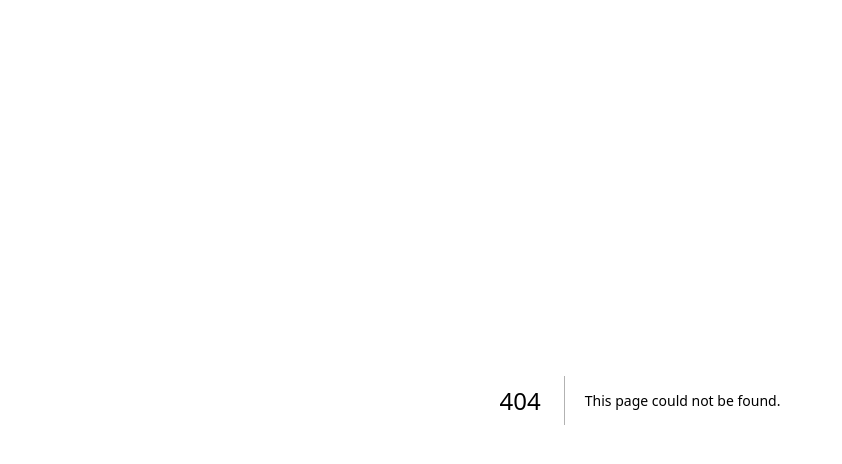
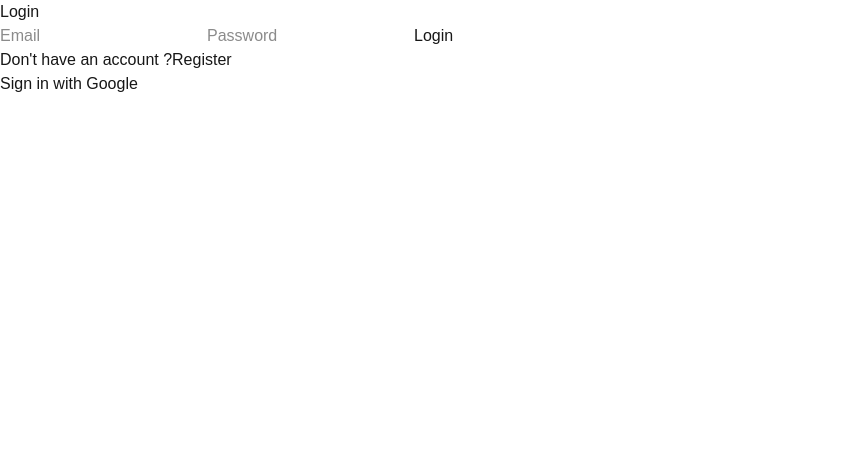
Before and after one commit to RickCR7/Full-Stack-App, a Next.js app: page /login in a window 1280 px wide. Before the commit this address had no page. Shown: the top 464 px of the page, without its empty margins (0-842 px from the left). Built offline with nearby package versions, Linux system fonts and the light colour scheme.

Commit message:
Login and register page created

```diff
--- /dev/null
+++ b/app/login/page.tsx
@@ -0,0 +1,51 @@
+"use client";
+import React, { useState } from 'react'
+import { useRouter } from 'next/navigation';
+import { signIn } from 'next-auth/react';
+function LoginPage() {
+    const [email, setEmail] = useState("");
+    const [password, setPasword] = useState("");
+
+    const router = useRouter();
+
+    const handleSubmit = async(e: React.FormEvent<HTMLFormElement>) => {
+        e.preventDefault();
+
+        const result = await signIn("credentials", {
+            email,
+            password,
+            redirect: false,
+        })
+        if(result?.error) {
+            console.log(result.error)
+        } else {
+            router.push("/")
+        }
+    }
+
+  return (
+    <div>
+        <h1>Login</h1>
+        <form onSubmit={handleSubmit}>
+            <input type="email"
+            placeholder='Email'
+            value={email}
+            onChange={(e) => setEmail(e.target.value)} />
+            <input type="password"
+            placeholder='Password'
+            value={password}
+            onChange={(e) => setPasword(e.target.value)} />
+            <button type='submit'>Login</button>
+        </form>
+        <div>
+            Don't have an account ?
+            <button onClick={() => router.push("/register")}>Register</button>
+        </div>
+        <div>
+            <button onClick={() => signIn("google")}>Sign in with Google</button>
+        </div>
+    </div>
+  )
+}
+
+export default LoginPage;
--- /dev/null
+++ b/app/register/page.tsx
@@ -0,0 +1,68 @@
+"use client";
+import { useRouter } from "next/navigation";
+import React, { useState } from "react";
+
+function RegisterPage() {
+  const [email, setEmail] = useState("");
+  const [password, setPassword] = useState("");
+  const [confirmPassword, setConfirmPassword] = useState("");
+
+  const router = useRouter();
+
+  const handleSubmit = async (e: React.FormEvent<HTMLFormElement>) => {
+    e.preventDefault();
+    if (password !== confirmPassword) {
+      alert("Passwords do not match");
+      return;
+    }
+
+    try {
+      const res = await fetch("/api/auth/register", {
+        method: "POST",
+        headers: {
+          "Content-Type": "application/json",
+        },
+        body: JSON.stringify({
+          email,
+          password,
+        }),
+      });
+      const data = await res.json();
+
+      if (!res.ok) {
+        throw new Error(data.error || "Registration failed!!!");
+      }
+      console.log(data);
+      router.push("/login");
+    } catch (error) {
+      console.log(error);
+    }
+  };
+  return <div>
+    <h1>Register</h1>
+    <form onSubmit={handleSubmit}>
+        <input type="email"
+        placeholder="Email"
+        value={email}
+        onChange={(e) => setEmail(e.target.value)}
+        />
+        <input type="password"
+        placeholder="Password"
+        value={password}
+        onChange={(e) => setPassword(e.target.value)}
+        />
+        <input type="password"
+        placeholder="Confirm Password"
+        value={confirmPassword}
+        onChange={(e) => setConfirmPassword(e.target.value)}
+        />
+    </form>
+    <div>
+        <p>Already have an account? <a href="/login">Login</a>
+        </p>
+    </div>
+  </div>;
+}
+
+
+export default RegisterPage;
--- /dev/null
+++ b/middleware.ts
@@ -0,0 +1,40 @@
+import { withAuth } from "next-auth/middleware";
+import { NextResponse } from "next/server";
+
+export default withAuth(
+  function middleware() {
+    return NextResponse.next();
+  },
+  {
+    callbacks: {
+      authorized({ req, token }) {
+        const { pathname } = req.nextUrl;
+        if (
+          pathname.startsWith("/api/auth") ||
+          pathname === "/login" ||
+          pathname === "/register"
+        )
+          return true;
+
+        if (pathname === "/" || pathname.startsWith("/api/videos")) {
+          return true;
+        }
+
+        return !!token;
+      },
+    },
+  }
+);
+
+export const config = {
+  matcher: [
+    /*
+     * Match all request paths except:
+     * - _next/static (static files)
+     * - _next/image (image optimization files)
+     * - favicon.ico (favicon file)
+     * - public folder
+     */
+    "/((?!_next/static|_next/image|favicon.ico|public/).*)",
+  ],
+};
```
Also changed, not shown: 1 other file (tests, documents, lock files or other folders).
